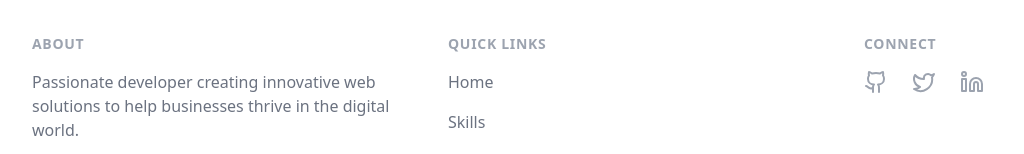
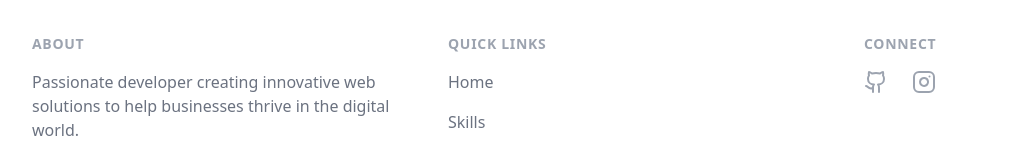
Before and after one commit to Ameriq8/my-portfolio, a Next.js app: page / in a window 1280 px wide. Shown: the part 3548-3702 px from the top of the page, without its empty margins (0-1024 px from the left). Built offline with nearby package versions, Linux system fonts and the light colour scheme.

Commit message:
Added my socal media links

```diff
--- a/src/components/footer.tsx
+++ b/src/components/footer.tsx
@@ -1,4 +1,4 @@
-import { Github, Twitter, Linkedin } from 'lucide-react';
+import { Github, Twitter, Linkedin, Instagram } from 'lucide-react';
 
 const footerItems = [
   { name: 'Home', id: 'home' },
@@ -55,17 +55,13 @@ export function Footer() {
               Connect
             </h3>
             <div className="mt-4 flex space-x-6">
-              <a href="" className="text-gray-400 hover:text-gray-500 dark:hover:text-white">
+              <a href="https://github.com/Ameriq8/" className="text-gray-400 hover:text-gray-500 dark:hover:text-white">
                 <span className="sr-only">GitHub</span>
                 <Github className="h-6 w-6" />
               </a>
-              <a href="" className="text-gray-400 hover:text-gray-500 dark:hover:text-white">
+              <a href="https://www.instagram.com/56_bc" className="text-gray-400 hover:text-gray-500 dark:hover:text-white">
                 <span className="sr-only">Instagram</span>
-                <Twitter className="h-6 w-6" />
-              </a>
-              <a href="" className="text-gray-400 hover:text-gray-500 dark:hover:text-white">
-                <span className="sr-only">Telegram</span>
-                <Linkedin className="h-6 w-6" />
+                <Instagram className="h-6 w-6" />
               </a>
             </div>
           </div>
```
